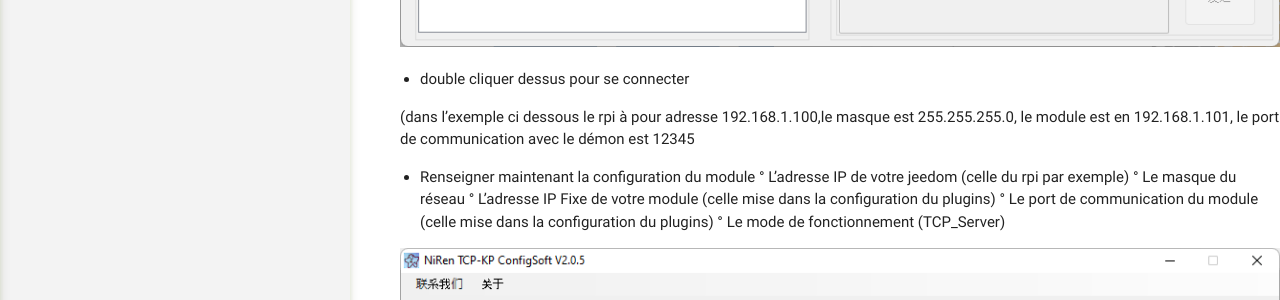
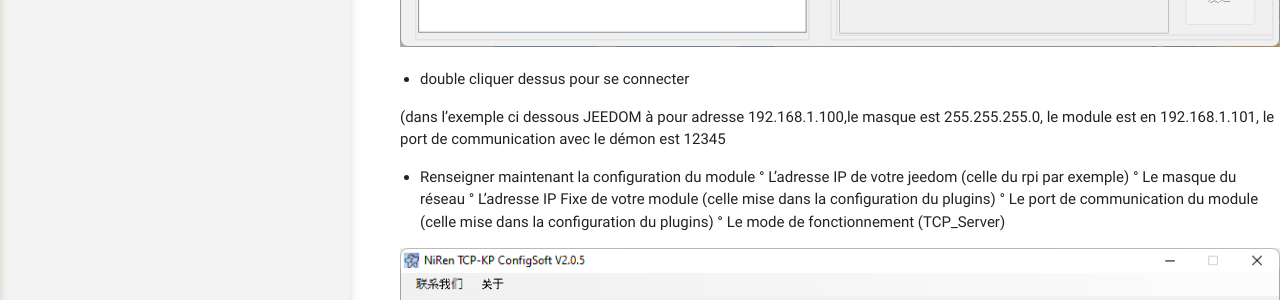
Before and after one commit to lefilliatre/lefilliatre-documentation, a Jekyll site: the page built from tcpkp/fr_FR/index.md, in a window 1280 px wide and 900 px high, scrolled down 5051 px. Shown: the part 152-452 px from the top of the window. Built offline with Jekyll 4.4.1, drawn with Linux system fonts in a browser that asks for light colours.

Commit message:
Update index.md

```diff
--- a/tcpkp/fr_FR/index.md
+++ b/tcpkp/fr_FR/index.md
@@ -72,7 +72,7 @@ Pour cela il vous faudra lancer le logiciel de configuration disponible [ici][]
 
 - double cliquer dessus pour se connecter
 
-(dans l'exemple ci dessous le rpi à pour adresse 192.168.1.100,le masque est 255.255.255.0, le module est en 192.168.1.101, le port de communication avec le démon est 12345
+(dans l'exemple ci dessous JEEDOM à pour adresse 192.168.1.100,le masque est 255.255.255.0, le module est en 192.168.1.101, le port de communication avec le démon est 12345
 - Renseigner maintenant la configuration du module
 	° L'adresse IP de votre jeedom (celle du rpi par exemple)
 	° Le masque du réseau
```
